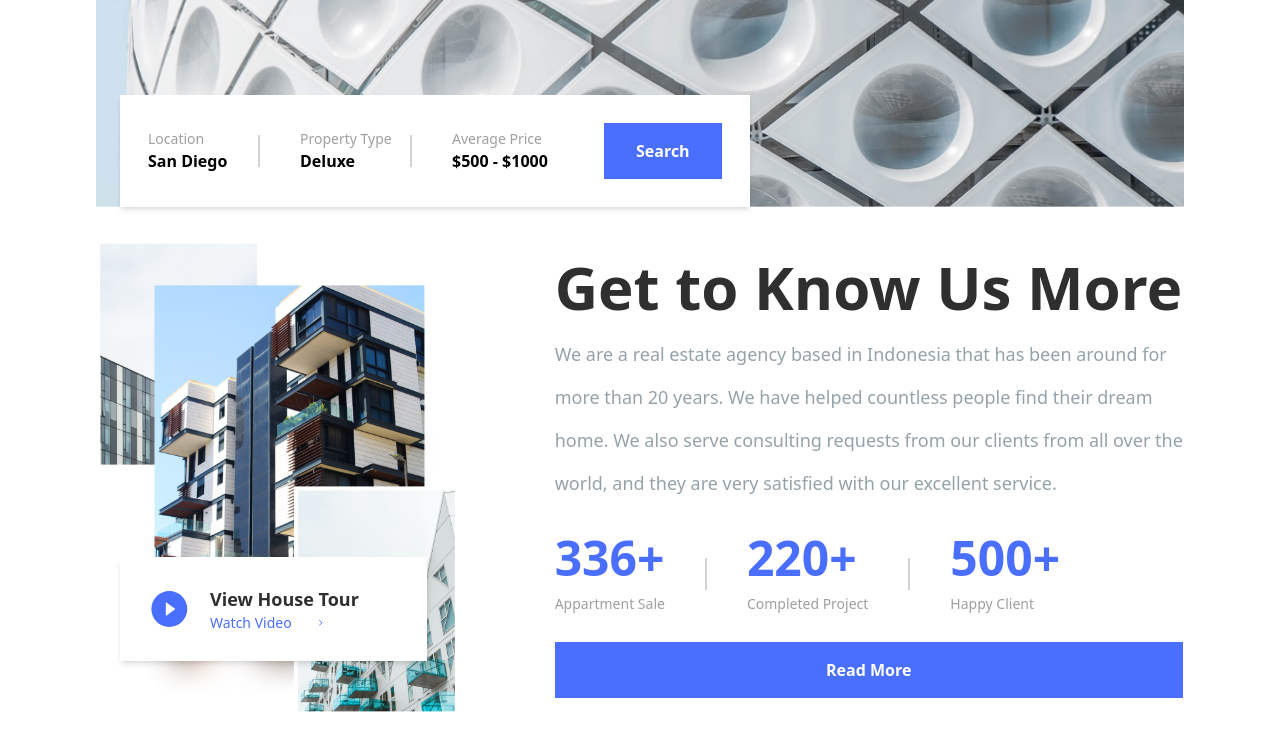
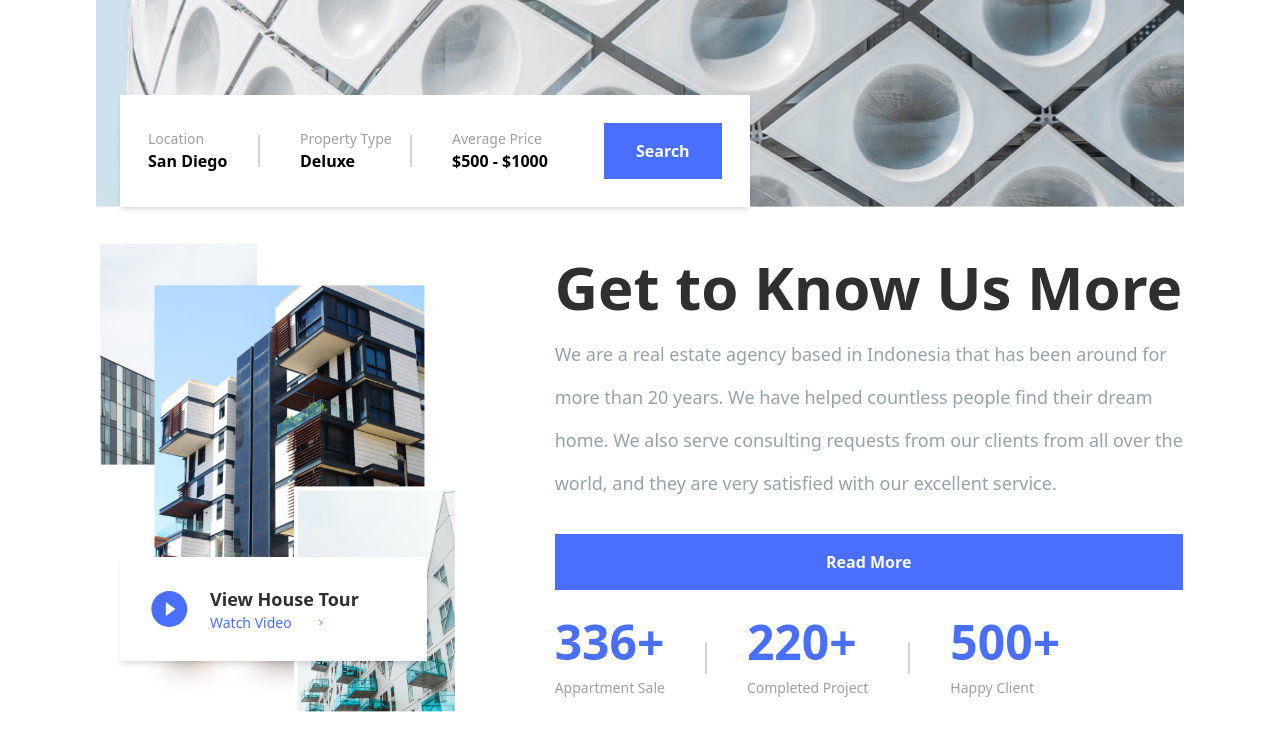
Before and after one commit to dimsurd/omahku, a website: page index.html in a window 1280 px wide. Shown: the part 816-1566 px from the top of the page. Drawn offline with Linux system fonts and the light colour scheme.

Commit message:
fixing flex get to know section

```diff
--- a/index.html
+++ b/index.html
@@ -88,7 +88,7 @@
             <div class="w-auto md:pl-24">
                 <h1 class="font-bold text-black text-6xl">Get to Know Us More</h1>
                 <p class="text-abu text-lg mt-4 leading-[240%]"><span class="block">We are a real estate agency based in Indonesia that has been around for</span> <span class="block">more than 20 years. We have helped countless people find their dream</span> <span class="block">home. We also serve consulting requests from our clients from all over the</span><span class="block"> world, and they are very satisfied with our excellent service.</span></p>
-                <div class="flex flex-col-reverse">
+                <div class="flex flex-col-reverse md:flex-col">
                 <button class="bg-ungu font-semibold text-white py-4 px-8 mt-7">Read More</button>
                 <div class="flex flex-row md:flex-row mt-7 w-full">
                     <div class="items flex mb-5 md:mb-0 flex-row items-center justify-between md:mr-10">
```
